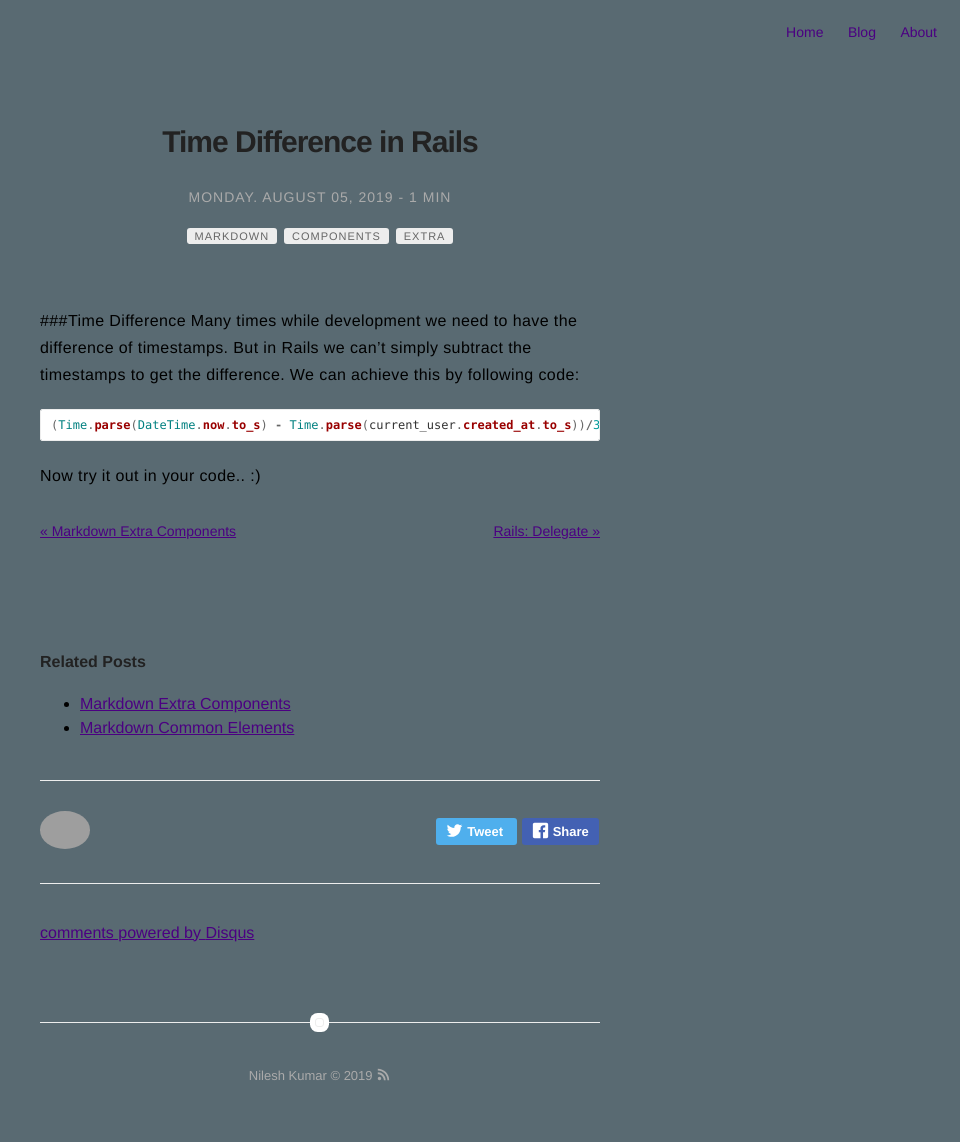
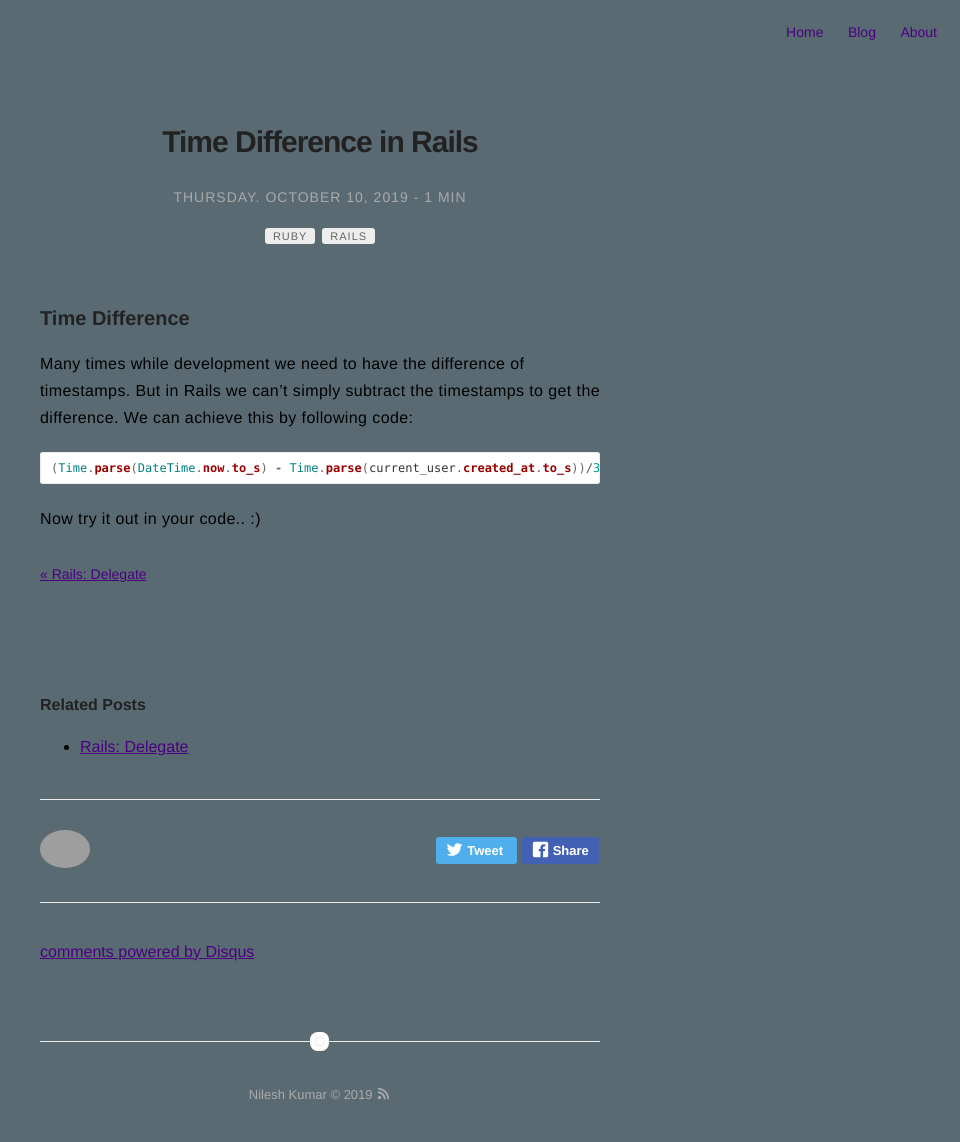
Before and after one commit to nileshkumar/nileshkumar.github.io, a Jekyll site: the page built from _posts/2019-10-10-second-post.markdown, in a window 1280 px wide. Shown: the whole page, without its empty margins (320-1280 px from the left). Built offline with Jekyll 4.4.1, drawn with Linux system fonts in a browser that asks for light colours; comment, search, counter and statistics services are not loaded; grey boxes are pictures that could not be loaded.

Commit message:
add some change

```diff
--- a/_posts/2019-10-05-second-post.markdown
+++ b/_posts/2019-10-10-second-post.markdown
@@ -1,19 +1,18 @@
 ---
 title: "Time Difference in Rails"
 layout: post
-date: 2019-08-05 22:48
+date: 2019-10-10 22:48
 image: /assets/images/markdown.jpg
 headerImage: false
 tag:
-- markdown
-- components
-- extra
+- ruby
+- rails
 category: blog
 author: nkumar
-description: Markdown summary with different options
+description: Time difference in rails
 permalink: blog/:title/
 ---
-###Time Difference
+### Time Difference
 Many times while development we need to have the difference of timestamps. But in Rails we can’t simply subtract the timestamps to get the difference.
 We can achieve this by following code:
 {% highlight ruby %}
```
